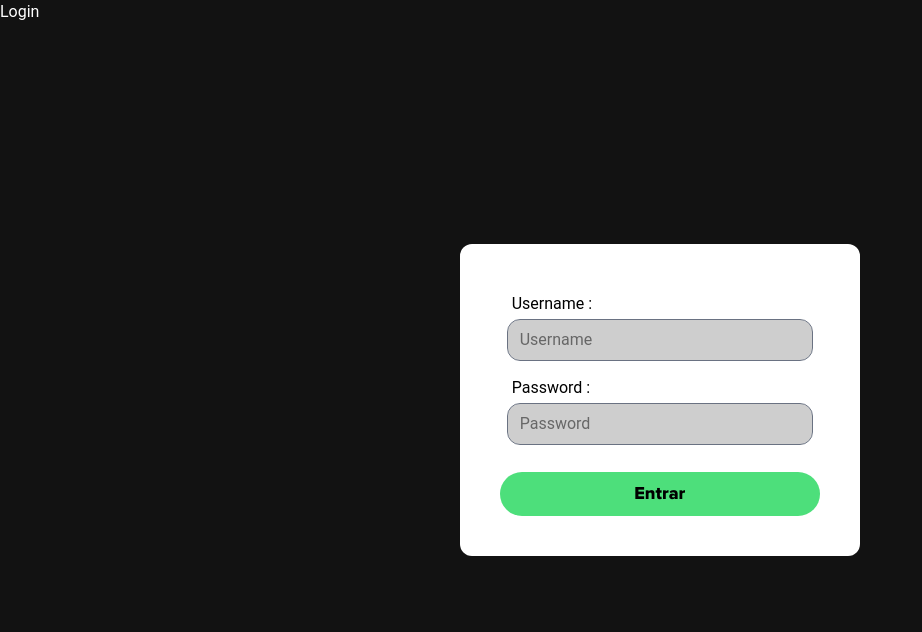
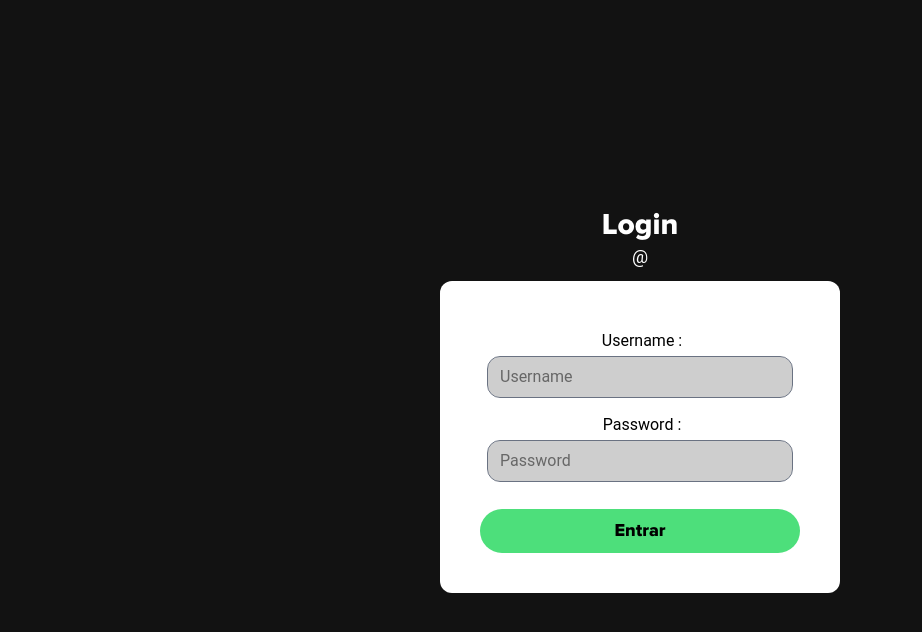
Before and after one commit to joaoliveira6704/pw1-fincance-tracker, a Vue app: page /login in a window 1280 px wide. Shown: the top 632 px of the page, without its empty margins (0-922 px from the left). Built offline with nearby package versions, Linux system fonts and the light colour scheme.

Commit message:
feat: update login view layout and enhance user feedback display

```diff
--- a/db/db.json
+++ b/db/db.json
@@ -282,13 +282,29 @@
       "friendUsername": "testeteste",
       "status": "accepted",
       "addedAt": "2025-12-04"
+    },
+    {
+      "id": "2779",
+      "userId": "1",
+      "friendId": "2",
+      "friendUsername": "miguel",
+      "status": "accepted",
+      "addedAt": "2025-12-19"
+    },
+    {
+      "id": "e811",
+      "userId": "1",
+      "friendId": "6629",
+      "friendUsername": "",
+      "status": "accepted",
+      "addedAt": "2025-12-19"
     }
   ],
   "userSessions": [
     {
       "id": "d1f3",
       "userId": "1",
-      "token": "ec6bec4b-13f6-41eb-860d-701a63514710"
+      "token": "045df8e4-7786-47f6-ab13-4769787c7fbc"
     },
     {
       "id": "92c6",
--- a/src/views/LoginView.vue
+++ b/src/views/LoginView.vue
@@ -36,12 +36,16 @@ export default {
 
 <template>
   <!-- WRAPPER -->
-  <div class="flex h-screen">
-    <h1>Login</h1>
-
+  <div
+    class="flex flex-col h-screen text-center mx-auto items-center justify-center gap-2.5"
+  >
+    <div class="flex flex-col">
+      <h1 class="text-3xl font-ProximaNova">Login</h1>
+      <p class="text-lg">@{{ username }}</p>
+    </div>
     <form
       @submit.prevent="handleLogin"
-      class="m-auto bg-white text-black flex flex-col w-100 h-fit p-10 py-10 rounded-xl gap-5"
+      class="bg-white text-black flex flex-col w-100 h-fit p-10 py-10 rounded-xl gap-5"
     >
       <div>
         <RegisterInput
```
